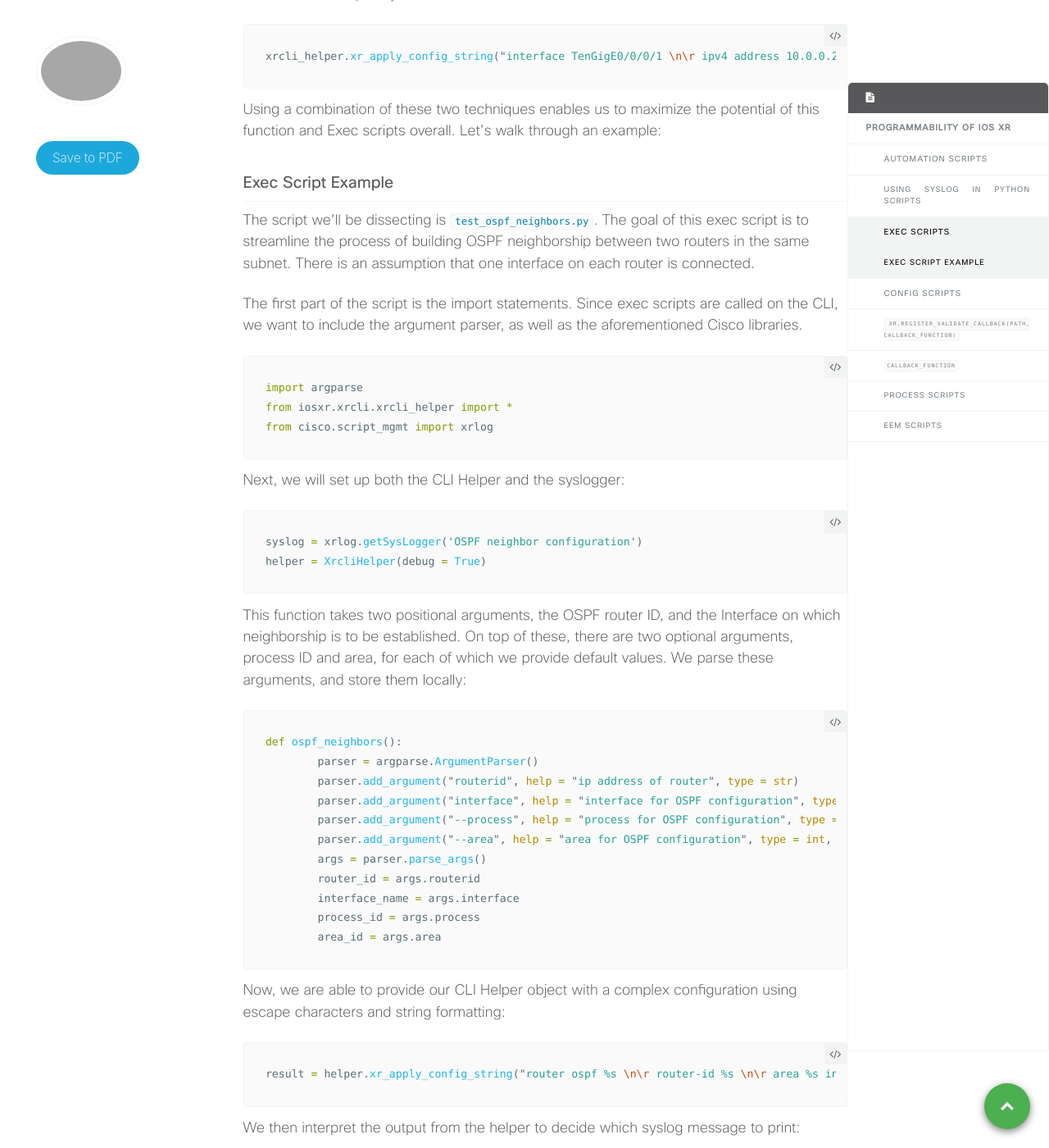
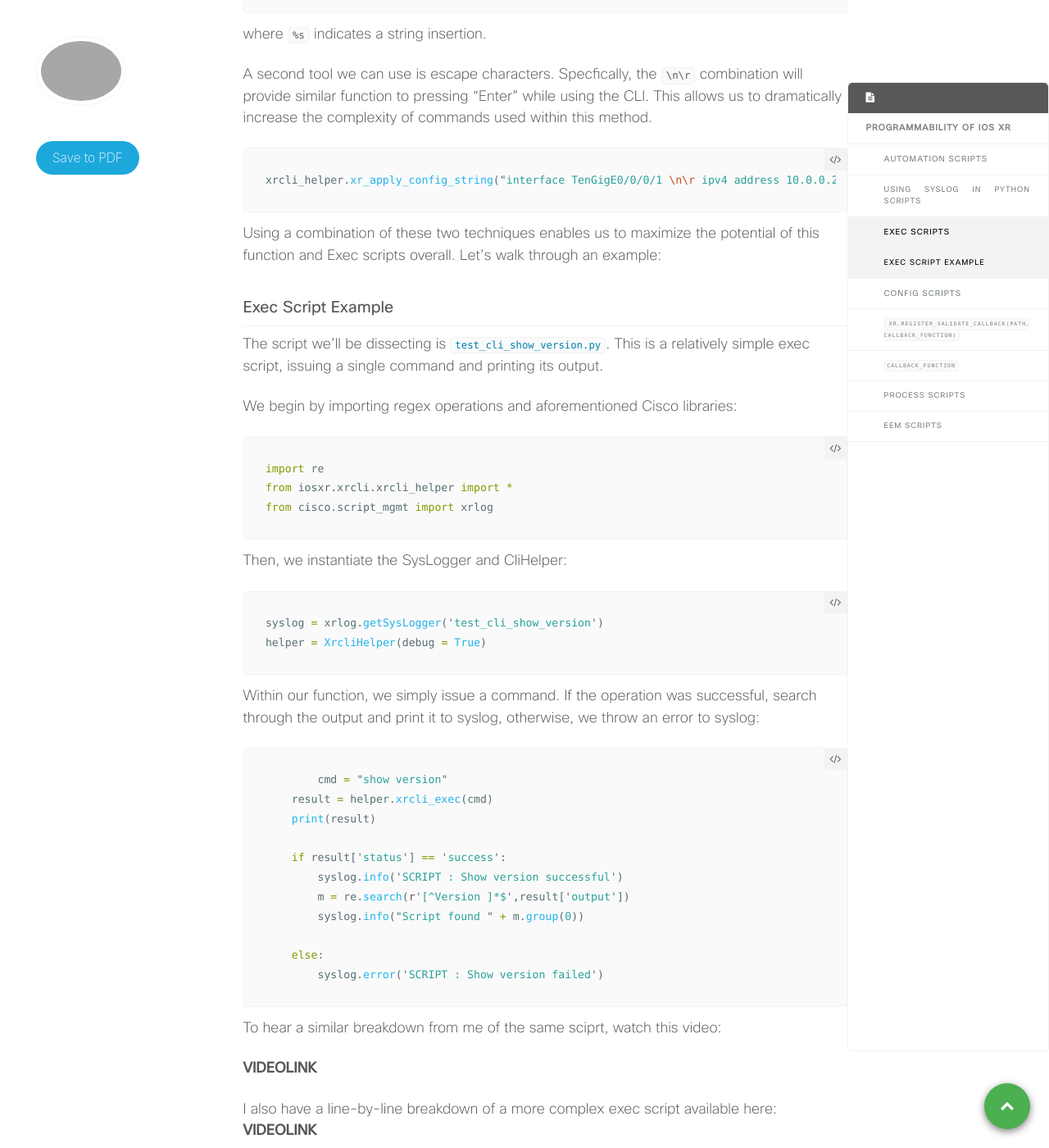
Before and after one commit to xrdocs/device-lifecycle, a Jekyll site: the page built from _blogs/2022-07-08-on-box-python-scripting.md, in a window 1280 px wide and 1400 px high, scrolled down 2371 px. Shown: the whole window at 82% size. Built offline with Jekyll 4.4.1, drawn with Linux system fonts in a browser that asks for light colours; comment, search, counter and statistics services are not loaded; some of the changed text lies outside the part shown.

Commit message:
Update 2022-07-08-on-box-python-scripting.md

````diff
--- a/_blogs/2022-07-08-on-box-python-scripting.md
+++ b/_blogs/2022-07-08-on-box-python-scripting.md
@@ -42,7 +42,11 @@ syslog.<severity-level>("message")
 
 ## Exec Scripts
 
-Exec scripts represent the most basic on-box scripting available within IOS XR. These scripts provide a way for the network managers to manually deploy programs that simplify their work as a whole, including automating the configuration process. In order to do this, we must leverage the `iosxr.xrcli.xrcli_helper` library. Being able to commit configurations from inside a python script enables us to streamline many of the repetitive CLI configurations we complete. Exec scripts will commonly use the `xr_apply_config_string(configuration)` function from this library. This function takes a CLI configuration command as input, and then commits the provided configuration. However, the argument of this function is a *single-line* configuration, meaning we must make use of a few tricks to issue complex configurations.
+Exec scripts represent the most basic on-box scripting available within IOS XR. These scripts provide a way for the network managers to manually deploy programs that simplify their work as a whole, including automating the configuration process. In order to do this, we must leverage the `iosxr.xrcli.xrcli_helper` library.
+
+A simple, but useful, function from this library is `xrcli_exec(command)`. This function takes a command as input and returns the CLI output that you would see if you had just issued this command.
+
+Being able to commit configurations from inside a python script enables us to streamline many of the repetitive CLI configurations we complete. Thus, exec scripts will commonly use the `xr_apply_config_string(configuration)` function from this library. This function takes a CLI configuration command as input, and then commits the provided configuration. However, the argument of this function is a *single-line* configuration, meaning we must make use of a few tricks to issue complex configurations.
 
 Using string formatters allows us to adjust the configuration to a command-line argument or an environment variable:
 ```py
@@ -58,59 +62,45 @@ Using a combination of these two techniques enables us to maximize the potential
 
 ### Exec Script Example
 
-The script we'll be dissecting is [`test_ospf_neighbors.py`](https://github.com/CiscoDevNet/xr-python-scripts/blob/main/process/test_ospf_neighbors.py). The goal of this exec script is to streamline the process of building OSPF neighborship between two routers in the same subnet. There is an assumption that one interface on each router is connected.
+The script we'll be dissecting is [`test_cli_show_version.py`](https://github.com/CiscoDevNet/xr-python-scripts/blob/main/exec/test_cli_show_version.py). This is a relatively simple exec script, issuing a single command and printing its output.
 
-The first part of the script is the import statements. Since exec scripts are called on the CLI, we want to include the argument parser, as well as the aforementioned Cisco libraries.
+We begin by importing regex operations and aforementioned Cisco libraries:
 
 ```py
-import argparse
+import re
 from iosxr.xrcli.xrcli_helper import *
 from cisco.script_mgmt import xrlog
 ```
 
-Next, we will set up both the CLI Helper and the syslogger:
-
+Then, we instantiate the SysLogger and CliHelper:
 ```py
-syslog = xrlog.getSysLogger('OSPF neighbor configuration')
+syslog = xrlog.getSysLogger('test_cli_show_version')
 helper = XrcliHelper(debug = True)
 ```
 
-This function takes two positional arguments, the OSPF router ID, and the Interface on which neighborship is to be established. On top of these, there are two optional arguments, process ID and area, for each of which we provide default values. We parse these arguments, and store them locally:
+Within our function, we simply issue a command. If the operation was successful, search through the output and print it to syslog, otherwise, we throw an error to syslog:
 
 ```py
-def ospf_neighbors():
-	parser = argparse.ArgumentParser()
-	parser.add_argument("routerid", help = "ip address of router", type = str)
-	parser.add_argument("interface", help = "interface for OSPF configuration", type = str)
-	parser.add_argument("--process", help = "process for OSPF configuration", type = int, default = 100)
-	parser.add_argument("--area", help = "area for OSPF configuration", type = int, default = 0)
-	args = parser.parse_args()
-	router_id = args.routerid
-	interface_name = args.interface
-	process_id = args.process
-	area_id = args.area
+ 	cmd = "show version"
+    result = helper.xrcli_exec(cmd)
+    print(result)
+
+    if result['status'] == 'success':
+    	syslog.info('SCRIPT : Show version successful')
+        m = re.search(r'[^Version ]*$',result['output'])
+        syslog.info("Script found " + m.group(0))
+
+    else:
+        syslog.error('SCRIPT : Show version failed')
 ```
 
-Now, we are able to provide our CLI Helper object with a complex configuration using escape characters and string formatting:
+To hear a similar breakdown from me of the same sciprt, watch this video:
 
-```py
-result = helper.xr_apply_config_string("router ospf %s \n\r router-id %s \n\r area %s interface %s \n\r network point-to-point" %(process_id, router_id, area_id, interface_name))
-```
+**VIDEOLINK**
 
-We then interpret the output from the helper to decide which syslog message to print:
+I also have a line-by-line breakdown of a more complex exec script available here:
+**VIDEOLINK**
 
-```py
-	if result['status'] == 'success':
-        syslog.info('SCRIPT : Configuration succeeded')
-    else:
-        syslog.error('SCRIPT : Configuration failed')
-```
-
-Finally, we call our function in main:
-```py
-if __name__ == '__main__':
-	ospf_neighbors()
-```
 
 ## Config Scripts
 As mentioned, config scripts are the best way to ensure that a commit doesn’t violate any existing rules for the network. Each config script should be relatively specific in its use (ie, regarding one protocol). Breaking down the general form of these scripts will help us understand exactly how they work.
````
